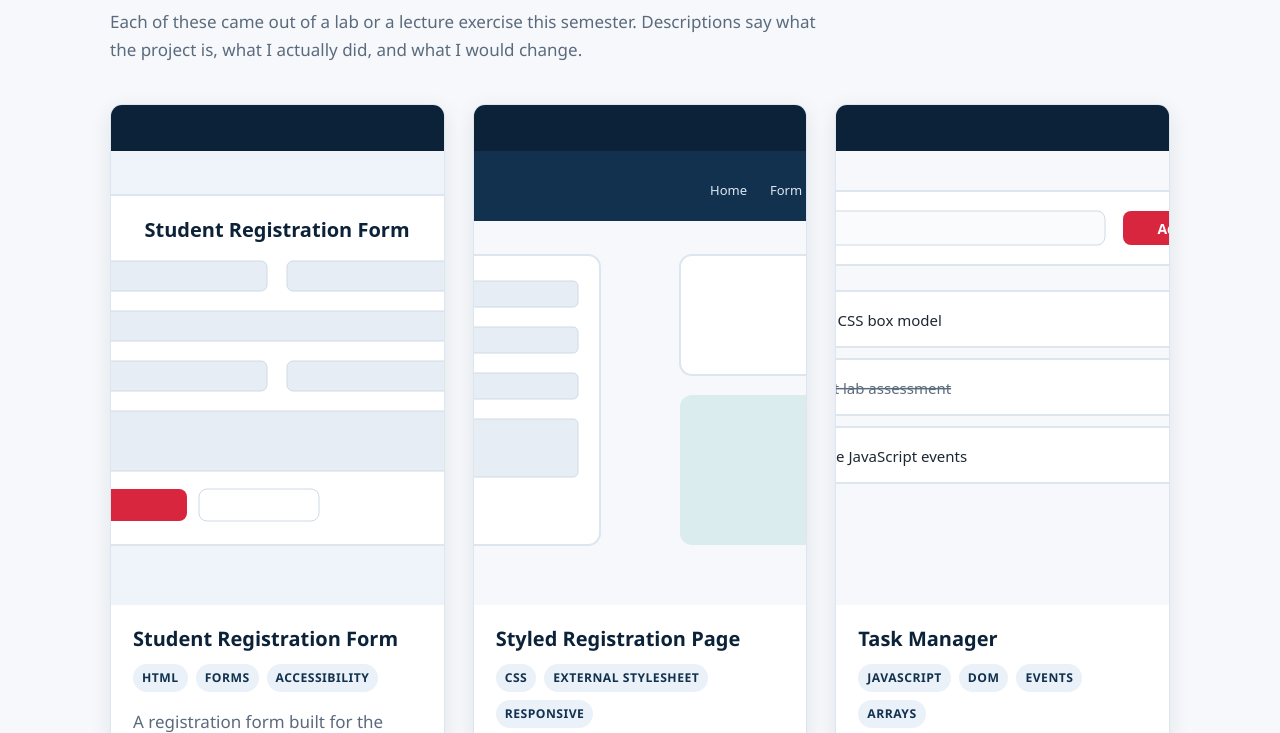
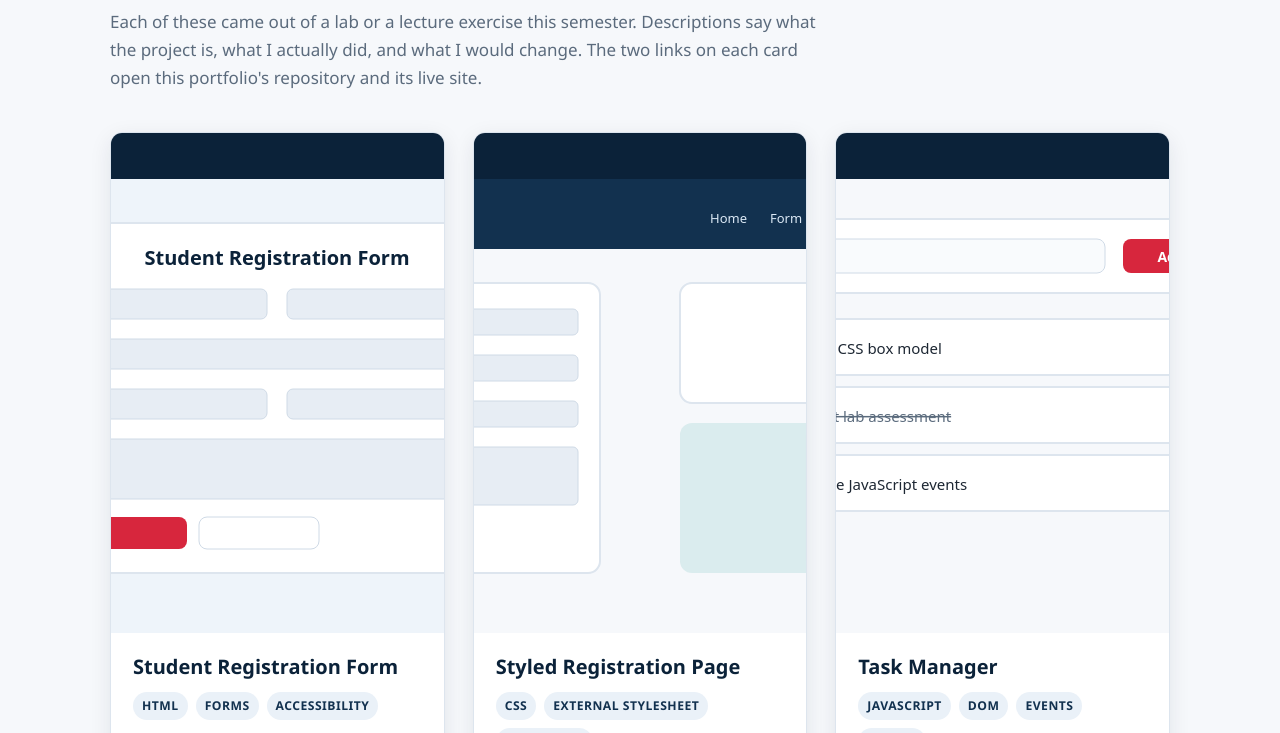
Before and after one commit to ggo-sys/student-portfolio, a plain HTML site: page projects.html in a window 1280 px wide. Shown: the part 237-970 px from the top of the page. Drawn offline with Linux system fonts and the light colour scheme.

Commit message:
Explain where the project card links go

```diff
--- a/projects.html
+++ b/projects.html
@@ -43,7 +43,7 @@
     <h1>Three things I have built</h1>
     <p class="lead muted">
      Each of these came out of a lab or a lecture exercise this semester. Descriptions
-     say what the project is, what I actually did, and what I would change.
+     say what the project is, what I actually did, and what I would change. The two links on each card open this portfolio's repository and its live site.
     </p>
    </div>
 
```
